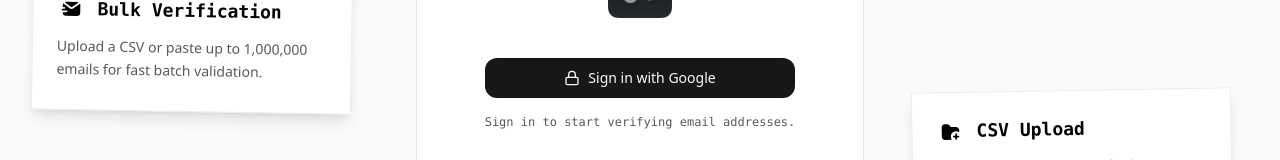
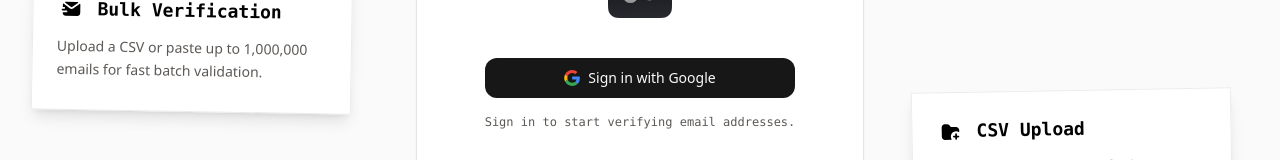
Before and after one commit to bittucreator/FKbounce, a Next.js app: page / in a window 1280 px wide. Shown: the part 358-518 px from the top of the page. Built offline with nearby package versions, Linux system fonts and the light colour scheme; no server answers.

Commit message:
Replace Lock icon with Google SVG on Sign in buttons

```diff
--- a/app/page.tsx
+++ b/app/page.tsx
@@ -169,7 +169,7 @@ export default function Home() {
               onClick={handleSignIn}
               className="w-full items-center justify-center flex gap-2"
             >
-              <Lock className="h-5 w-5" /> Sign in with Google
+              <img src="/google.svg" alt="Google" className="h-4 w-4" /> Sign in with Google
             </Button>
             <p className="text-center text-xs text-[#5C5855] font-mono">
               Sign in to start verifying email addresses.
--- a/components/AuthButton.tsx
+++ b/components/AuthButton.tsx
@@ -128,7 +128,8 @@ export default function AuthButton() {
 
   if (!user) {
     return (
-      <Button onClick={handleSignIn} variant="outline" size="sm">
+      <Button onClick={handleSignIn} variant="outline" size="sm" className="flex items-center gap-2">
+        <img src="/google.svg" alt="Google" className="h-4 w-4" />
         Sign in with Google
       </Button>
     )
```
Also changed, not shown: public/google.svg (added).
